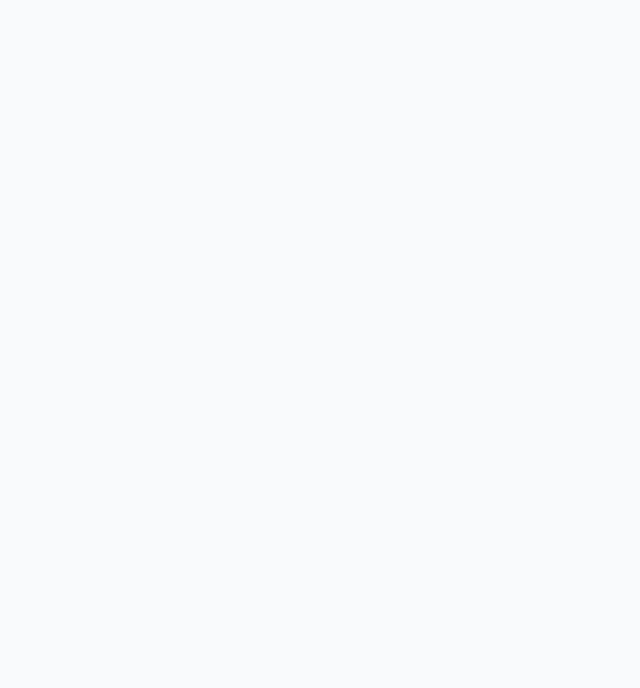
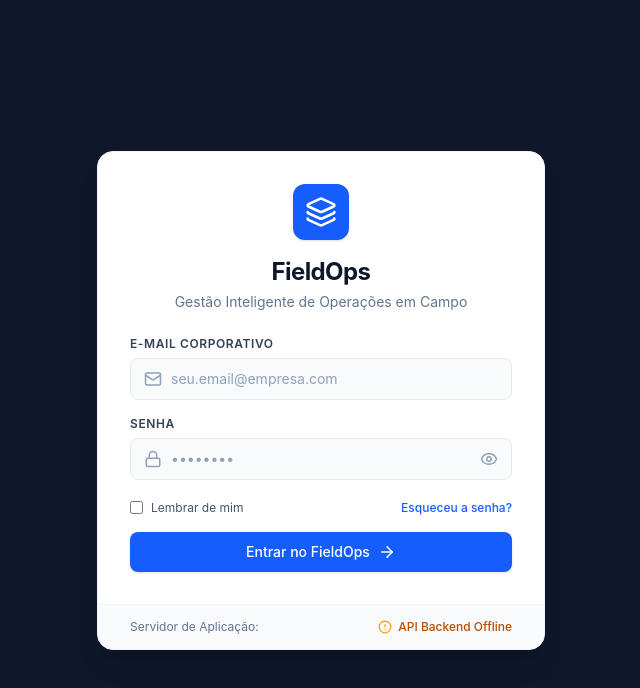
Before and after one commit to SaaS-FullStack-2026/saas-frontend, a React (Vite) app: page /login in a window 1280 px wide. Before the commit this address had no page. Shown: the top 688 px of the page, without its empty margins (319-959 px from the left). Built offline with nearby package versions, Linux system fonts and the light colour scheme; no server answers.

Commit message:
feat: add login page

```diff
--- a/src/App.jsx
+++ b/src/App.jsx
@@ -1,5 +1,6 @@
 import { BrowserRouter, Routes, Route, Navigate } from 'react-router-dom';
 import AppLayout from './components/layout/AppLayout';
+import LoginPage from './pages/LoginPage';
 import DashboardPage from './pages/DashboardPage';
 import OrdensPage from './pages/OrdensPage';
 import UsuariosPage from './pages/UsuariosPage';
@@ -10,6 +11,10 @@ function App() {
   return (
     <BrowserRouter>
       <Routes>
+        {/* Rota Pública de Autenticação */}
+        <Route path="/login" element={<LoginPage />} />
+
+        {/* Rotas Autenticadas dentro da Casca Principal */}
         <Route path="/" element={<AppLayout />}>
           <Route index element={<Navigate to="/dashboard" replace />} />
           <Route path="dashboard" element={<DashboardPage />} />
@@ -18,6 +23,9 @@ function App() {
           <Route path="clientes" element={<ClientesPage />} />
           <Route path="status" element={<StatusCheck />} />
         </Route>
+
+        {/* Fallback de rotas desconhecidas */}
+        <Route path="*" element={<Navigate to="/login" replace />} />
       </Routes>
     </BrowserRouter>
   );
--- a/src/components/layout/Header.jsx
+++ b/src/components/layout/Header.jsx
@@ -1,6 +1,13 @@
-import { Bell, UserCircle, Building } from 'lucide-react';
+import { useNavigate } from 'react-router-dom';
+import { Bell, UserCircle, Building, LogOut } from 'lucide-react';
 
 export default function Header() {
+  const navigate = useNavigate();
+
+  const handleLogout = () => {
+    navigate('/login');
+  };
+
   return (
     <header className="h-16 bg-white border-b border-slate-200 px-8 flex items-center justify-between shrink-0 shadow-xs">
       {/* Tenant / Empresa Info */}
@@ -11,11 +18,11 @@ export default function Header() {
         </div>
       </div>
 
-      {/* User & Notifications */}
+      {/* User, Notifications & Logout */}
       <div className="flex items-center gap-4">
         <button
           title="Notificações"
-          className="p-2 text-slate-500 hover:text-slate-700 hover:bg-slate-100 rounded-full transition-colors relative"
+          className="p-2 text-slate-500 hover:text-slate-700 hover:bg-slate-100 rounded-full transition-colors relative cursor-pointer"
         >
           <Bell size={19} />
           <span className="absolute top-1.5 right-1.5 w-2 h-2 bg-blue-600 rounded-full"></span>
@@ -30,6 +37,17 @@ export default function Header() {
             <span className="block text-xs text-slate-500 leading-tight">Administrador</span>
           </div>
         </div>
+
+        <div className="h-6 w-px bg-slate-200"></div>
+
+        {/* Botão de Logout */}
+        <button
+          onClick={handleLogout}
+          title="Sair do Sistema"
+          className="p-2 text-slate-400 hover:text-rose-600 hover:bg-rose-50 rounded-lg transition-colors cursor-pointer"
+        >
+          <LogOut size={19} />
+        </button>
       </div>
     </header>
   );
--- /dev/null
+++ b/src/pages/LoginPage.jsx
@@ -0,0 +1,138 @@
+import { useState, useEffect } from 'react';
+import { useNavigate } from 'react-router-dom';
+import api from '../services/api';
+import { Layers, Mail, Lock, Eye, EyeOff, ArrowRight, CheckCircle2, AlertCircle } from 'lucide-react';
+
+export default function LoginPage() {
+  const navigate = useNavigate();
+  const [email, setEmail] = useState('');
+  const [password, setPassword] = useState('');
+  const [showPassword, setShowPassword] = useState(false);
+  const [loading, setLoading] = useState(false);
+
+  // Status de conexão com o backend
+  const [apiStatus, setApiStatus] = useState({ online: false, checking: true, text: 'Verificando conexão...' });
+
+  useEffect(() => {
+    api.get('/status')
+      .then((res) => {
+        setApiStatus({ online: true, checking: false, text: res.data.status || 'API Online' });
+      })
+      .catch(() => {
+        setApiStatus({ online: false, checking: false, text: 'API Backend Offline' });
+      });
+  }, []);
+
+  const handleSubmit = (e) => {
+    e.preventDefault();
+    setLoading(true);
+
+    // Simulação de autenticação rápida
+    setTimeout(() => {
+      setLoading(false);
+      navigate('/dashboard');
+    }, 600);
+  };
+
+  return (
+    <div className="min-h-screen bg-slate-900 flex flex-col justify-center items-center p-4">
+      <div className="w-full max-w-md bg-white rounded-2xl shadow-xl overflow-hidden border border-slate-100">
+        {/* Top Header */}
+        <div className="p-8 pb-6 text-center">
+          <div className="inline-flex p-3 bg-blue-600 rounded-xl text-white mb-4 shadow-sm">
+            <Layers size={32} />
+          </div>
+          <h1 className="text-2xl font-bold text-slate-900 tracking-tight">FieldOps</h1>
+          <p className="text-sm text-slate-500 mt-1">Gestão Inteligente de Operações em Campo</p>
+        </div>
+
+        {/* Formulário */}
+        <form onSubmit={handleSubmit} className="px-8 pb-8 space-y-4">
+          <div>
+            <label className="block text-xs font-semibold text-slate-700 uppercase tracking-wider mb-1.5">
+              E-mail Corporativo
+            </label>
+            <div className="relative">
+              <div className="absolute inset-y-0 left-0 pl-3.5 flex items-center pointer-events-none text-slate-400">
+                <Mail size={18} />
+              </div>
+              <input
+                type="email"
+                required
+                value={email}
+                onChange={(e) => setEmail(e.target.value)}
+                placeholder="seu.email@empresa.com"
+                className="w-full pl-10 pr-4 py-2.5 bg-slate-50 border border-slate-200 rounded-lg text-sm text-slate-800 placeholder-slate-400 focus:bg-white focus:outline-none focus:ring-2 focus:ring-blue-500 focus:border-transparent transition-all"
+              />
+            </div>
+          </div>
+
+          <div>
+            <label className="block text-xs font-semibold text-slate-700 uppercase tracking-wider mb-1.5">
+              Senha
+            </label>
+            <div className="relative">
+              <div className="absolute inset-y-0 left-0 pl-3.5 flex items-center pointer-events-none text-slate-400">
+                <Lock size={18} />
+              </div>
+              <input
+                type={showPassword ? 'text' : 'password'}
+                required
+                value={password}
+                onChange={(e) => setPassword(e.target.value)}
+                placeholder="••••••••"
+                className="w-full pl-10 pr-10 py-2.5 bg-slate-50 border border-slate-200 rounded-lg text-sm text-slate-800 placeholder-slate-400 focus:bg-white focus:outline-none focus:ring-2 focus:ring-blue-500 focus:border-transparent transition-all"
+              />
+              <button
+                type="button"
+                onClick={() => setShowPassword(!showPassword)}
+                className="absolute inset-y-0 right-0 pr-3.5 flex items-center text-slate-400 hover:text-slate-600 transition-colors"
+              >
+                {showPassword ? <EyeOff size={18} /> : <Eye size={18} />}
+              </button>
+            </div>
+          </div>
+
+          <div className="flex items-center justify-between text-xs pt-1">
+            <label className="flex items-center text-slate-600 cursor-pointer">
+              <input type="checkbox" className="rounded border-slate-300 text-blue-600 focus:ring-blue-500 mr-2" />
+              Lembrar de mim
+            </label>
+            <a href="#recuperar" className="text-blue-600 hover:underline font-medium">Esqueceu a senha?</a>
+          </div>
+
+          <button
+            type="submit"
+            disabled={loading}
+            className="w-full mt-2 bg-blue-600 hover:bg-blue-700 text-white font-medium py-2.5 px-4 rounded-lg text-sm shadow-sm flex items-center justify-center gap-2 transition-colors cursor-pointer disabled:opacity-70"
+          >
+            {loading ? 'Acessando...' : (
+              <>
+                <span>Entrar no FieldOps</span>
+                <ArrowRight size={18} />
+              </>
+            )}
+          </button>
+        </form>
+
+        {/* Rodapé com Indicador de Conexão com o Backend */}
+        <div className="bg-slate-50 px-8 py-3.5 border-t border-slate-100 flex items-center justify-between text-xs text-slate-500">
+          <span>Servidor de Aplicação:</span>
+          <div className="flex items-center gap-1.5 font-medium">
+            {apiStatus.online ? (
+              <>
+                <CheckCircle2 size={14} className="text-emerald-500" />
+                <span className="text-emerald-700">{apiStatus.text}</span>
+              </>
+            ) : (
+              <>
+                <AlertCircle size={14} className="text-amber-500" />
+                <span className="text-amber-700">{apiStatus.text}</span>
+              </>
+            )}
+          </div>
+        </div>
+      </div>
+    </div>
+  );
+}
```
